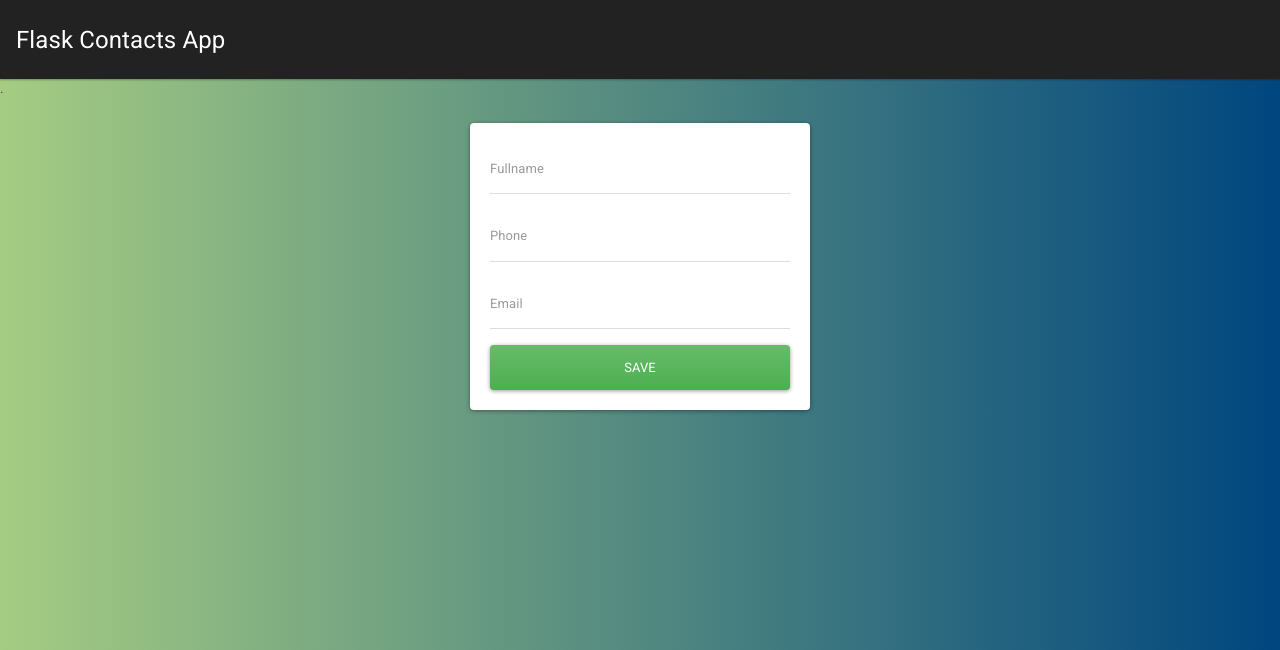
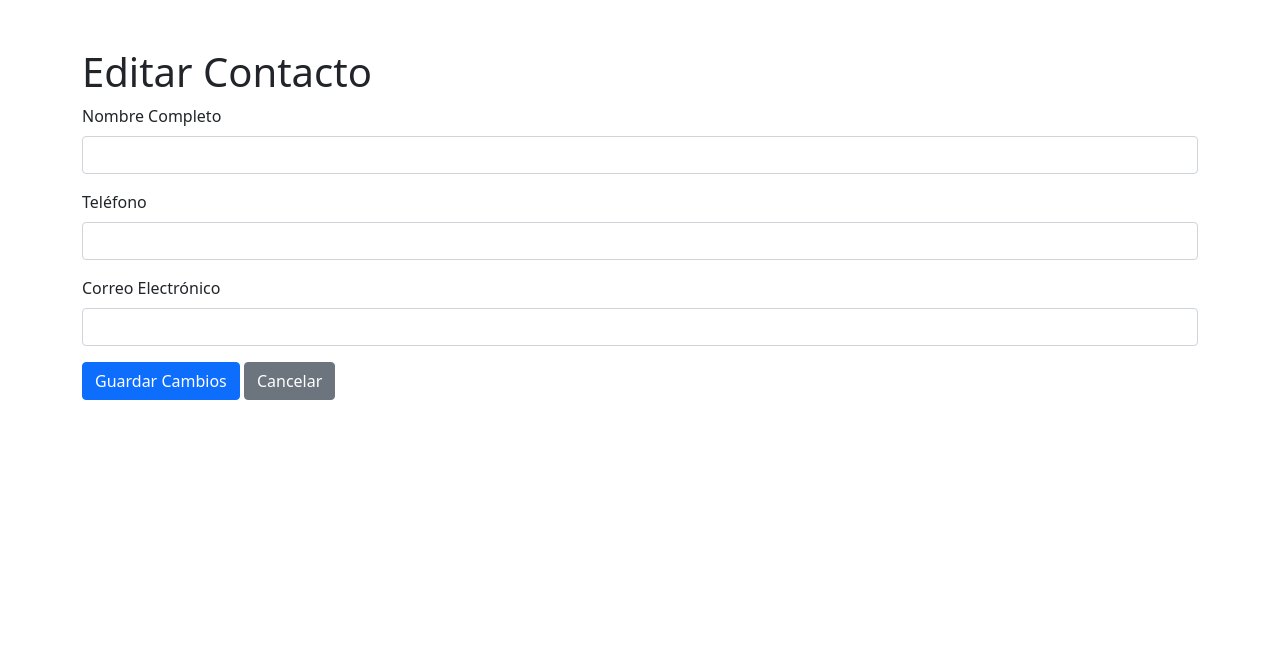
Before and after one commit to Jorgedv07/Proyecto-Aplicacion, a Flask app: template templates/contacts/edit-contact.html in a window 1280 px wide. Shown: the top 650 px of the page. Run offline with Flask 3, Linux system fonts and the light colour scheme; the template is opened without the code that fills it, so the values that code supplies are empty; some libraries are stand-ins or nearby versions.

Commit message:
Descripción de los cambios realizados por sneyder

```diff
--- a/App.py
+++ b/App.py
@@ -8,7 +8,7 @@ app = Flask(__name__)
 # Configuración de conexión MySQL
 app.config['MYSQL_HOST'] = 'localhost'
 app.config['MYSQL_USER'] = 'root'  # Cambia esto si tu usuario es diferente
-app.config['MYSQL_PASSWORD'] = 'holaaa'  # Asegúrate de agregar tu contraseña si tienes una
+app.config['MYSQL_PASSWORD'] = ''  # Asegúrate de agregar tu contraseña si tienes una
 app.config['MYSQL_DB'] = 'flaskcontacts'
 mysql = MySQL(app)
 
--- a/templates/contacts/edit-contact.html
+++ b/templates/contacts/edit-contact.html
@@ -1,32 +1,30 @@
-{% extends 'layout.html' %}
-
-{% block body %}
-<div class="col-md-4 offset-md-4">
-   <div class="card card-body">
-      <form action="/update/{{contact.0}}" method="POST">
-
-        <div class="form-group">
-            <input type="text" name="fullname" placeholder="Fullname" value="{{ contact.1 }}"
-            class="form-control">
-        </div>
-
-        <div class="form-group">
-            <input type="text" name="phone" placeholder="Phone" value="{{ contact.2 }}"
-            class="form-control">
-        </div>
-
-        <div class="form-group">
-            <input type="text" name="email" placeholder="Email" value="{{ contact.3 }}"
-            class="form-control">
-        </div>
-
-        <div class="from-group">
-            <button type="submit" class="btn btn-success btn-block">
-                Save
-                </button>
-        </div>
-
-     </form>
-   </div>
-</div>
-{% endblock %}
+<!DOCTYPE html>
+<html lang="en">
+<head>
+    <meta charset="UTF-8">
+    <meta name="viewport" content="width=device-width, initial-scale=1.0">
+    <title>Editar Contacto</title>
+    <link rel="stylesheet" href="https://cdn.jsdelivr.net/npm/bootstrap@5.1.3/dist/css/bootstrap.min.css">
+</head>
+<body>
+    <div class="container mt-5">
+        <h1>Editar Contacto</h1>
+        <form action="/update/{{ contact[0] }}" method="POST">
+            <div class="mb-3">
+                <label for="fullname" class="form-label">Nombre Completo</label>
+                <input type="text" id="fullname" name="fullname" value="{{ contact[1] }}" class="form-control" required>
+            </div>
+            <div class="mb-3">
+                <label for="phone" class="form-label">Teléfono</label>
+                <input type="text" id="phone" name="phone" value="{{ contact[2] }}" class="form-control" required>
+            </div>
+            <div class="mb-3">
+                <label for="email" class="form-label">Correo Electrónico</label>
+                <input type="email" id="email" name="email" value="{{ contact[3] }}" class="form-control" required>
+            </div>
+            <button type="submit" class="btn btn-primary">Guardar Cambios</button>
+            <a href="/contacts" class="btn btn-secondary">Cancelar</a>
+        </form>
+    </div>
+</body>
+</html>
```
Also changed, not shown: templates/contacts/index.html (+56 -0 lines), templates/index.html (+27 -74 lines).
